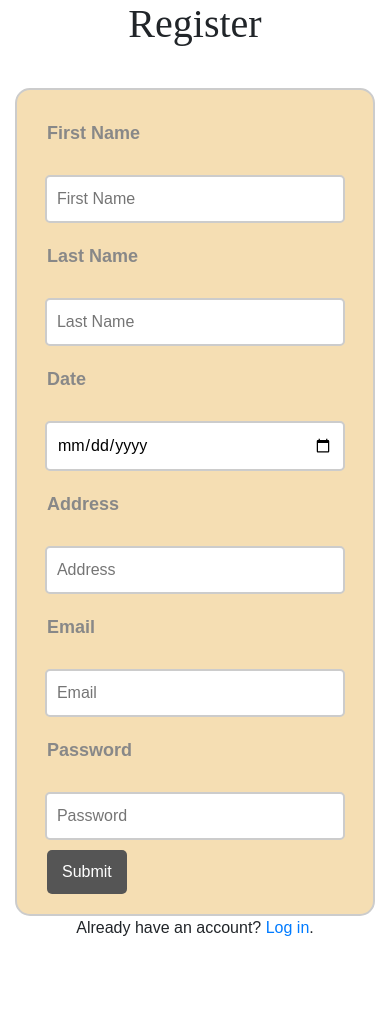
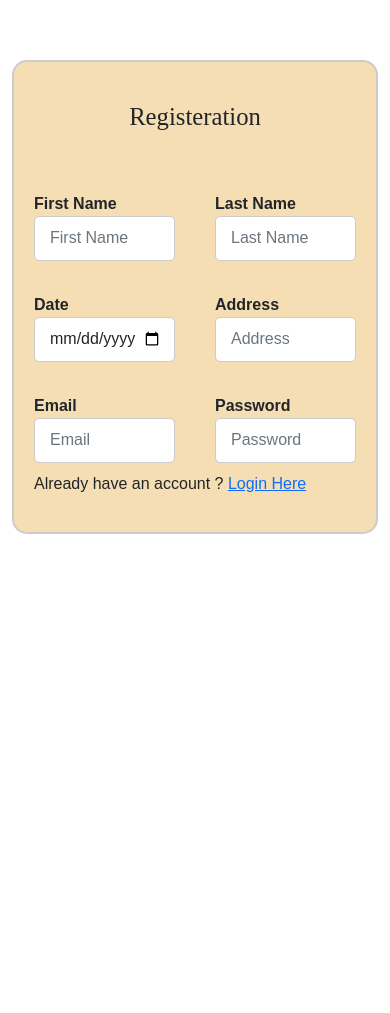
Before and after one commit to Giltp/WebProg_UTS_Lecture, a PHP site: page /PHP/regis.php in a window 390 px wide. After the commit the page ends 844 px from the top, so only its background shows below. Run offline with PHP 8.4, Linux system fonts and the light colour scheme; some libraries are stand-ins or nearby versions.

Commit message:
regis dan sql

```diff
--- a/PHP/regis.php
+++ b/PHP/regis.php
@@ -1,17 +1,26 @@
 <?php
-// Inisialisasi variabel pesan kesalahan
-$errors = [];
+session_start();
+if (isset($_SESSION["user"])) {
+    header("Location: login.php");
+}
+?>
+<!DOCTYPE html>
+<html lang="en">
 
-// Inisialisasi variabel input
-$email = "";
-$password = "";
-$firstname = "";
-$lastname = "";
-$date = "";
-$address = "";
+<head>
+    <meta charset="UTF-8">
+    <meta http-equiv="X-UA-Compatible" content="IE=edge">
+    <meta name="viewport" content="width=device-width, initial-scale=1.0">
+    <title>Registration Form</title>
+    <link rel="stylesheet" href="https://cdn.jsdelivr.net/npm/bootstrap@5.2.2/dist/css/bootstrap.min.css" integrity="sha384-Zenh87qX5JnK2Jl0vWa8Ck2rdkQ2Bzep5IDxbcnCeuOxjzrPF/et3URy9Bv1WTRi" crossorigin="anonymous">
+</head>
 
-if ($_SERVER["REQUEST_METHOD"] == "POST") {
-    // Ambil data dari formulir
+<body>
+
+    <div class="container">
+        <form action="regis.php" method="post">
+        <?php
+        if (isset($_POST["submit"])) {
             $firstname = $_POST["firstname"];
             $lastname = $_POST["lastname"];
             $date = $_POST["date"];
@@ -19,134 +28,142 @@ if ($_SERVER["REQUEST_METHOD"] == "POST") {
             $email = $_POST["email"];
             $password = $_POST["password"];
 
-    // Validasi semua bidang
-    if (empty($firstname) || empty($lastname) || empty($email) || empty($password) || empty($address) || empty($date)) {
-        $errors[] = "All fields required";
+            $passwordHash = password_hash($password, PASSWORD_DEFAULT);
+
+            $errors = array();
+
+            if (empty($firstname) or empty($lastname) or empty($date) or empty($address) or empty($email) or empty($password)) {
+                array_push($errors, "All fields are required");
             }
+            if (!filter_var($email, FILTER_VALIDATE_EMAIL)) {
+                array_push($errors, "Email is not valid");
+            }
+            if (strlen($password) < 8) {
+                array_push($errors, "Password must be at least 8 charactes long");
+            }
+            require_once "db.php";
+            $sql = "SELECT * FROM user WHERE email = '$email'";
+            $result = mysqli_query($conn, $sql);
+            $rowCount = mysqli_num_rows($result);
+            if ($rowCount > 0) {
+                array_push($errors, "Email already exists!");
+            }
+            if (count($errors) > 0) {
+                foreach ($errors as  $error) {
+                    echo "<div class='alert alert-danger'>$error</div>";
+                }
+            } else {
 
-    // Validasi email
-    if (empty($email)) {
-        $errors[] = "Email is required";
-    } elseif (!filter_var($email, FILTER_VALIDATE_EMAIL)) {
-        $errors[] = "Email is not valid";
+                $sql = "INSERT INTO user (email, password, firstname, lastname, date, address) VALUES ( ?, ?, ?, ?, ?, ? )";
+                $stmt = mysqli_stmt_init($conn);
+                $prepareStmt = mysqli_stmt_prepare($stmt, $sql);
+                if ($prepareStmt) {
+                    mysqli_stmt_bind_param($stmt, "sss", $email, $passwordHash, $firstname, $lastname, $date, $address);
+                    mysqli_stmt_execute($stmt);
+                    echo "<div class='alert alert-success'>You are registered successfully.</div>";
+                } else {
+                    die("Something went wrong");
                 }
-
-    // Validasi password
-    if (empty($password)) {
-        $errors[] = "Password is required";
-    } elseif (strlen($password) < 8) {
-        $errors[] = "Password must be at least 8 characters long";
-    }
-
-    // Jika tidak ada kesalahan, lanjutkan dengan proses selanjutnya
-    if (empty($errors)) {
-        // Lakukan sesuatu dengan data yang sudah divalidasi
-        // Misalnya, Anda bisa menyimpan data ke database atau melakukan tindakan lain.
-        // Di sini, kita hanya mencetak pesan sukses.
-        echo "Form submitted successfully!";
             }
         }
         ?>
-
-<!DOCTYPE html>
-<html lang="en">
-<head>
-    <meta charset="UTF-8">
-    <meta name="viewport" content="width=device-width, initial-scale=1.0">
-    <title>Regesteration</title>
-    <link href="https://cdn.datatables.net/1.13.6/css/jquery.dataTables.min.css" rel="stylesheet">
-    <link rel="stylesheet" href="https://cdn.jsdelivr.net/npm/bootstrap@4.0.0/dist/css/bootstrap.min.css" integrity="sha384-Gn5384xqQ1aoWXA+058RXPxPg6fy4IWvTNh0E263XmFcJlSAwiGgFAW/dAiS6JXm" crossorigin="anonymous">
-</head>
-
-
-<body>
-<?php if (!empty($errors)): ?>
-            <div class="alert alert-danger" role="alert">
-                <ul>
-                    <?php foreach ($errors as $error): ?>
-                        <li><?php echo $error; ?></li>
-                    <?php endforeach; ?>
-                </ul>
+            <h2>Registeration</h2>
+            <div class="regis">
+                <div class="form-group">
+                    <label><b>First Name</b></label>
+                    <input type="text" class="form-control" name="firstname" placeholder="First Name">
                 </div>
-        <?php endif; ?>
-    <h1>Register</h1>
-        <div class="container">
-
-            <form action="proses_regis.php"  method="post">
-            <div class="from-group">
-                <label><b>First Name</b></label>
-                <input type="text" placeholder="First Name" name="firstname" id="FirstName" value="<?php echo $firstname; ?>"  />
+                <div class="form-group">
+                    <label><b>Last Name</b></label>
+                    <input type="text" class="form-control" name="lastname" placeholder="Last Name">
                 </div>
-            <div class="from-group">
-                <label><b>Last Name</b></label>
-                <input type="text" placeholder="Last Name" name="lastname" id="LastName" value="<?php echo $lastname; ?>"  />
+                <div class="form-group">
+                    <label><b>Date</b></label>
+                    <input type="date" class="form-control" name="date" placeholder="Date">
                 </div>
-            <div class="from-group">
-                <label><b>Date</b></label>
-                <input type="date" placeholder="Date" name="date" id="Date" value="<?php echo $date; ?>"  />
+                <div class="form-group">
+                    <label><b>Address</b></label>
+                    <input type="text" class="form-control" name="address" placeholder="Address">
                 </div>
-            <div class="from-group">
-                <label><b>Address</b></label>
-                <input type="text" placeholder="Address" name="address" id="address" value="<?php echo $address; ?>"  />
+                <div class="form-group">
+                    <label><b>Email</b></label>
+                    <input type="email" class="form-control" name="email" placeholder="Email">
                 </div>
-            <div class="from-group">
-                <label><b>Email</b></label>
-                <input type="email" placeholder="Email" name="email" id="email" value="<?php echo $email; ?>" />
+                <div class="form-group">
+                    <label><b>Password</b></label>
+                    <input type="password" class="form-control" name="password" placeholder="Password">
                 </div>
-            <div class="from-group">
-                <label><b>Password</b></label>
-                <input type="password" placeholder="Password" name="password" id="password" value="<?php echo $password; ?>" />
+                <div class="form-btn">
+                    <input type="submit" class="btn btn-primary" value="Register" name="submit">
                 </div>
-            <button type="submit" name="submit" class="registerbtn"> Submit
             </div>
-        <div class="container signin">
-            <p>Already have an account? <a href="#">Log in</a>.</p>
+            <div>
+                <p>Already have an account ? <a href="login.php">Login Here</a></p>
             </div>
         </form>
+    </div>
 </body>
 <style>
     body {
-	height: 120vh;
+        margin-top: 60px;
         flex-direction: column;
     }
 
-.container{
+    .container {
         align-items: center;
         justify-content: center;
         display: flex;
     }
 
-*{
+    .container form .regis {
+        display: flex;
+        flex-wrap: wrap;
+        justify-content: space-between;
+    }
+
+    form .regis .form-group {
+        width: calc(100% / 2 - 20px);
+        margin: 20px 0 12px 0;
+    }
+
+    .regis .form-group input {
+        height: 45px;
+        width: 100%;
+        outline: none;
+        border-radius: 5px;
+        border: 1px solid #ccc;
+        padding-left: 15px;
+        font-size: 16px;
+    }
+
+    * {
         font-family: sans-serif;
         box-sizing: border-box;
+        margin: 0;
+        padding: 0;
     }
 
     form {
-	width: 400px;
+        width: 100%;
+        max-width: 700px;
         border: 2px solid #ccc;
         padding: 20px;
         background: wheat;
         border-radius: 15px;
     }
-input[type=text], input[type=password], input[type=email], input[type=date] {
-	display: block;
-	border: 2px solid #ccc;
-	width: 95%;
-	padding: 10px;
-	margin: 10px auto;
-	border-radius: 5px;
-}
-label {
-	color: #888;
-	font-size: 18px;
-	padding: 10px;
-}
-h1{
+
+    h2 {
         text-align: center;
         margin-bottom: 40px;
+        margin-top: 20px;
         font-family: 'Papyrus';
     }
-button[type=submit] {
+
+    .from-btn {
+        width: 100%;
+    }
+
+    input[type=submit] {
 
         background: #555;
         padding: 10px 15px;
@@ -154,23 +171,30 @@ button[type=submit] {
         border-radius: 5px;
         margin-left: 10px;
         border: none;
+        width: 100%;
+        margin-top: 20px;
+        margin-bottom: 20px;
     }
-input[type=submit]:hover{
+
+    input[type=submit]:hover {
         opacity: .7;
     }
 
-.error{
-    padding: 20px;
-    background-color: #f44336;
-    color: #ffffff;
-    margin-bottom: 15px;
+    @media (max-width: 548px) {
+        .container {
+            max-width: 100%;
         }
 
-.alert{
-    display: flex;
-    justify-content: center;
-    padding: 20px;
+        .container form .regis {
+            max-height: 300px;
+            overflow-y: scroll;
         }
 
+        form .regis .from-group {
+            margin-bottom: 15px;
+            width: 100%;
+        }
+    }
 </style>
+
 </html>
```
Also changed, not shown: restoranif330.sql (added, +131 -0 lines). Lines whose indentation alone changed are shown as unchanged.
